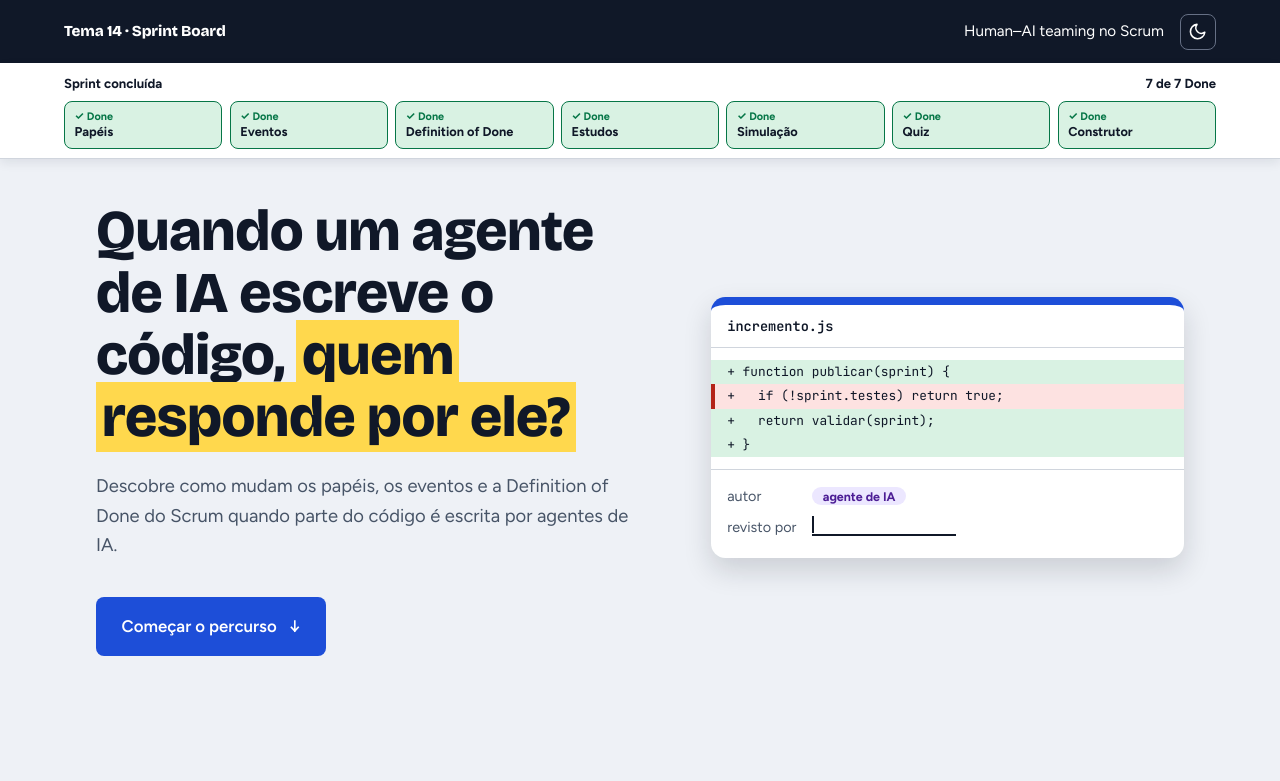
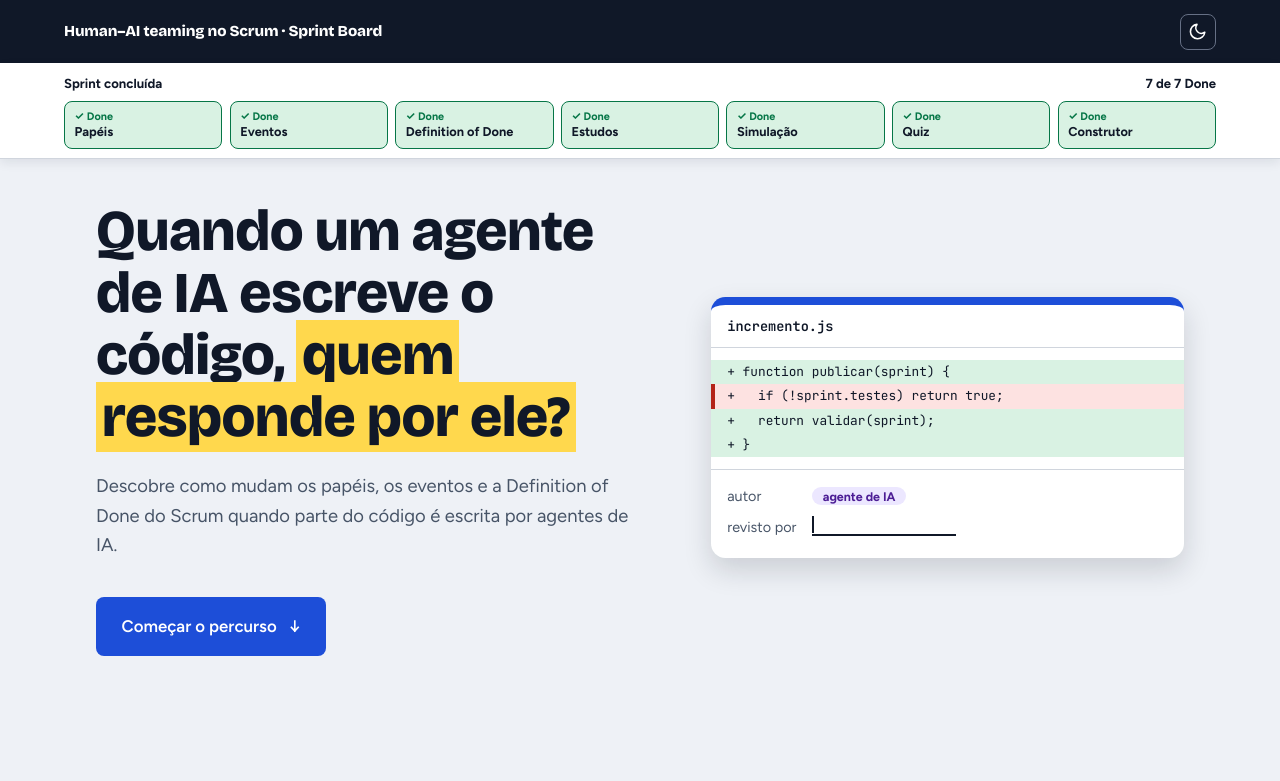
Before and after one commit to cardohso/tema14-scrum-ia, a plain HTML site: page index.html in a window 1280 px wide. Shown: the top 781 px of the page. Drawn offline with nearby package versions, Linux system fonts and the light colour scheme.

Commit message:
Barra do topo: Human–AI teaming no Scrum no título, sem repetição à direita (T1T-30)

```diff
--- a/index.html
+++ b/index.html
@@ -580,7 +580,7 @@
   .tema-botao:focus-visible { outline: 3px solid var(--yellow); outline-offset: 2px; }
   .tema-botao[hidden] { display: none; }
   .tema-botao svg { width: 1.2rem; height: 1.2rem; fill: none; stroke: currentColor; stroke-width: 2; stroke-linecap: round; stroke-linejoin: round; }
-  .topo { align-items: center; }
+  .topo { align-items: center; flex-wrap: nowrap; }
   .topo-direita { display: flex; flex-wrap: wrap; align-items: center; gap: 0.5rem 1rem; }
 </style>
 <style>
@@ -589,7 +589,7 @@
 </style>
 </head>
 <body>
-<header class="topo"><a class="logo" href="#inicio">Tema 14 · Sprint Board</a><span class="topo-direita"><span>Human–AI teaming no Scrum</span><button type="button" class="tema-botao" aria-label="Modo claro" title="Modo claro" hidden></button></span></header>
+<header class="topo"><a class="logo" href="#inicio">Human–AI teaming no Scrum · Sprint Board</a><span class="topo-direita"><button type="button" class="tema-botao" aria-label="Modo claro" title="Modo claro" hidden></button></span></header>
 <nav class="sprint" id="progresso-geral" aria-label="Progresso na página">
   <div class="sprint-topo"><span id="sprint-agora">Em curso: Início</span><span id="sprint-conta">0 de 7 Done</span><button type="button" class="sprint-menu" aria-expanded="false" aria-controls="sprint-lista">Secções</button></div>
   <div class="sr-only" id="sprint-barra" role="progressbar" aria-label="Progresso na página" aria-valuemin="0" aria-valuemax="7" aria-valuenow="0" aria-valuetext="0 de 7 secções Done"></div>
```
Also changed, not shown: referencias.html (+2 -2 lines).
